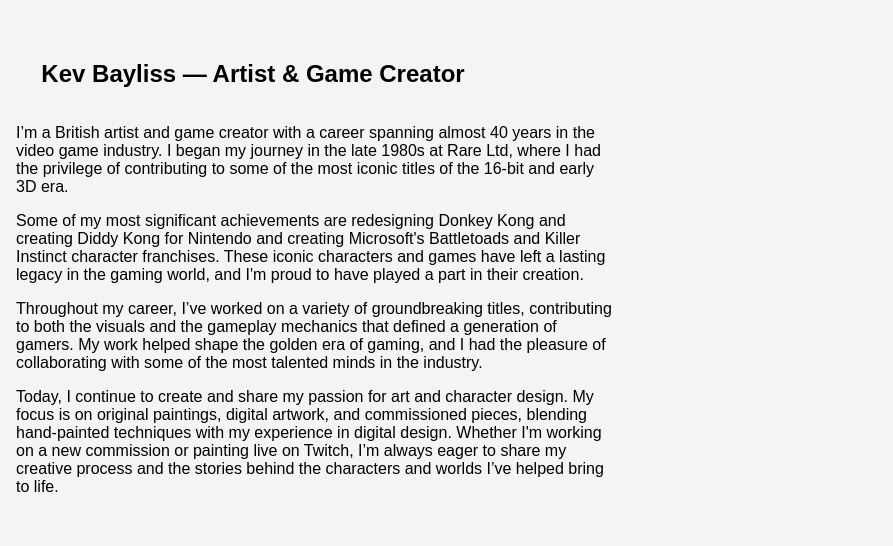
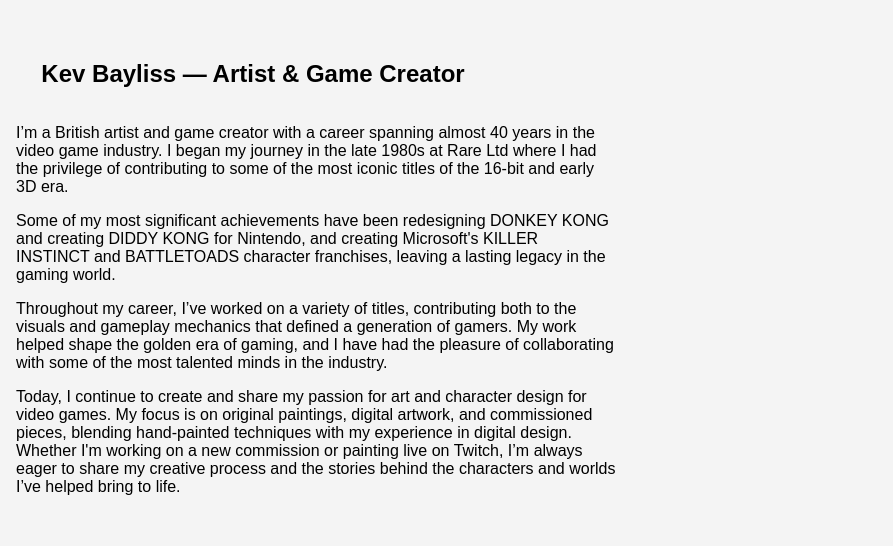
Before and after one commit to KevBayliss/KevBayliss.github.io, a plain HTML site: page index.html in a window 1280 px wide. Shown: the part 820-1366 px from the top of the page, 387-1280 px from the left. Drawn offline with Linux system fonts and the light colour scheme.

Commit message:
Update index.html

```diff
--- a/index.html
+++ b/index.html
@@ -158,19 +158,19 @@
 /KevBaylissArt_ProfilePic_512x512.jpg" alt="Kev Bayliss Profile Picture">
     <div class="about-me-text">
       <p class="lead">
-        I’m a British artist and game creator with a career spanning almost 40 years in the video game industry. I began my journey in the late 1980s at Rare Ltd, where I had the privilege of contributing to some of the most iconic titles of the 16-bit and early 3D era.
+        I’m a British artist and game creator with a career spanning almost 40 years in the video game industry. I began my journey in the late 1980s at Rare Ltd where I had the privilege of contributing to some of the most iconic titles of the 16-bit and early 3D era.
       </p>
 
       <p>
-       Some of my most significant achievements are redesigning Donkey Kong and creating Diddy Kong for Nintendo and creating Microsoft's Battletoads and Killer Instinct character franchises. These iconic characters and games have left a lasting legacy in the gaming world, and I'm proud to have played a part in their creation.
+       Some of my most significant achievements have been redesigning DONKEY KONG and creating DIDDY KONG for Nintendo, and creating Microsoft's KILLER INSTINCT and BATTLETOADS character franchises, leaving a lasting legacy in the gaming world.
       </p>
 
       <p>
-        Throughout my career, I’ve worked on a variety of groundbreaking titles, contributing to both the visuals and the gameplay mechanics that defined a generation of gamers. My work helped shape the golden era of gaming, and I had the pleasure of collaborating with some of the most talented minds in the industry.
+        Throughout my career, I’ve worked on a variety of titles, contributing both to the visuals and gameplay mechanics that defined a generation of gamers. My work helped shape the golden era of gaming, and I have had the pleasure of collaborating with some of the most talented minds in the industry.
       </p>
 
       <p>
-        Today, I continue to create and share my passion for art and character design. My focus is on original paintings, digital artwork, and commissioned pieces, blending hand-painted techniques with my experience in digital design. Whether I'm working on a new commission or painting live on Twitch, I’m always eager to share my creative process and the stories behind the characters and worlds I’ve helped bring to life.
+        Today, I continue to create and share my passion for art and character design for video games. My focus is on original paintings, digital artwork, and commissioned pieces, blending hand-painted techniques with my experience in digital design. Whether I'm working on a new commission or painting live on Twitch, I’m always eager to share my creative process and the stories behind the characters and worlds I’ve helped bring to life.
       </p>
     </div>
   </div>
```
